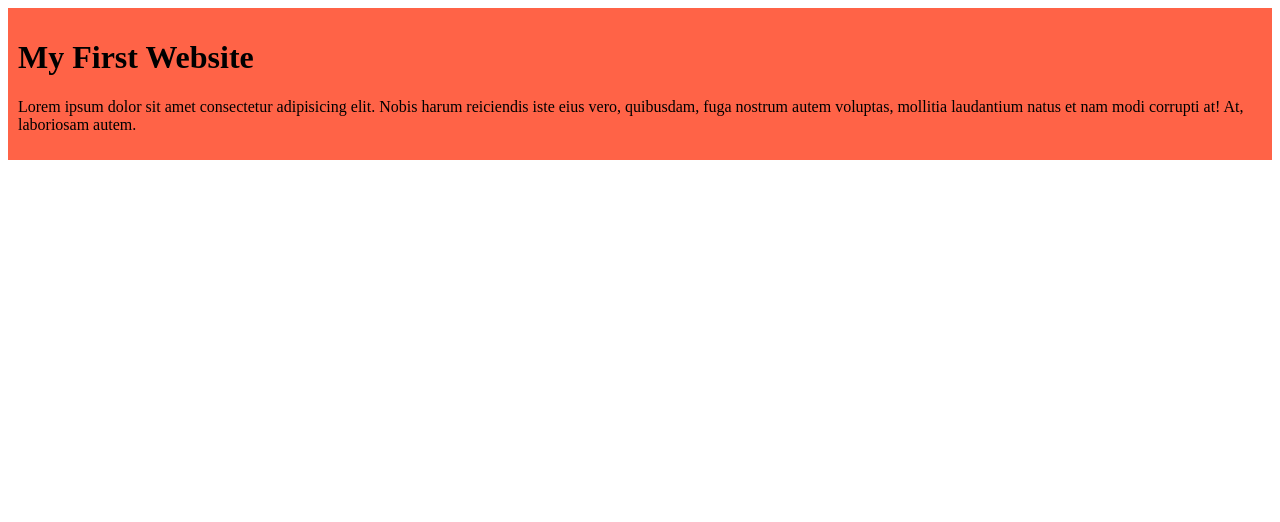
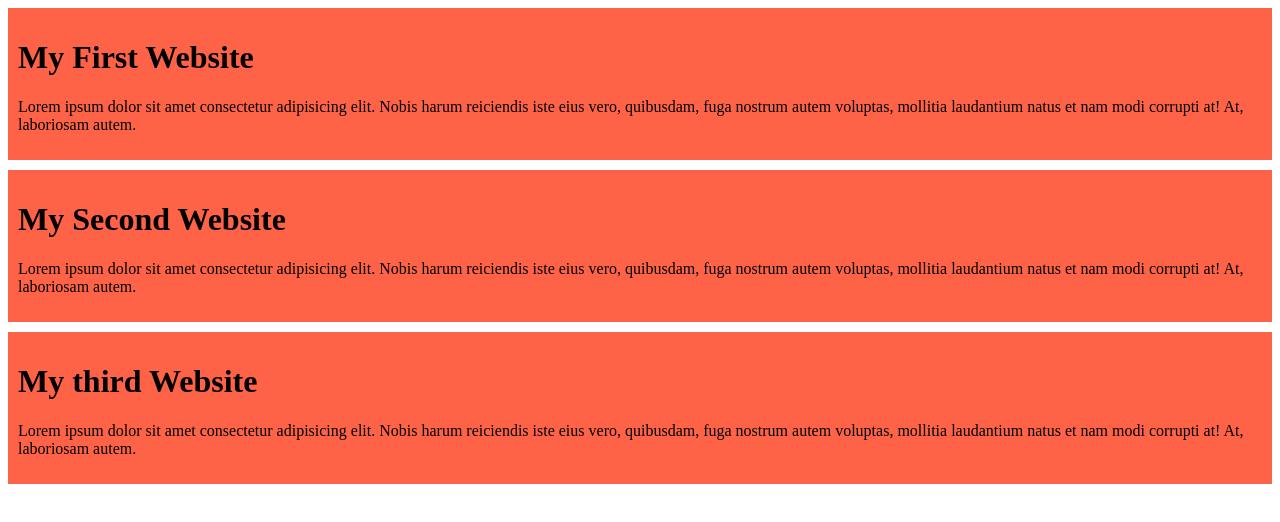
Before and after one commit to shafiqul721/my-simple-website, a plain HTML site: page index.html in a window 1280 px wide. Drawn offline with Linux system fonts and the light colour scheme.

Commit message:
added the second and the third block

```diff
--- a/index.html
+++ b/index.html
@@ -11,5 +11,16 @@
             <h1>My First Website</h1>
             <p>Lorem ipsum dolor sit amet consectetur adipisicing elit. Nobis harum reiciendis iste eius vero, quibusdam, fuga nostrum autem voluptas, mollitia laudantium natus et nam modi corrupti at! At, laboriosam autem.</p>
         </div>
+        <div>
+            <h1>My Second Website</h1>
+            <p>Lorem ipsum dolor sit amet consectetur adipisicing elit. Nobis harum reiciendis iste eius vero, quibusdam, fuga nostrum autem voluptas, mollitia laudantium natus et nam modi corrupti at! At, laboriosam autem.</p>
+        </div>
+        <div>
+            <h1>My third Website</h1>
+            <p>Lorem ipsum dolor sit amet consectetur adipisicing elit. Nobis harum reiciendis iste eius vero, quibusdam, fuga nostrum autem voluptas, mollitia laudantium natus et nam modi corrupti at! At, laboriosam autem.</p>
+        </div>
+
+
+
 </body>
 </html>
--- a/styles/blog.css
+++ b/styles/blog.css
@@ -1,4 +1,5 @@
 div {
     background-color: tomato;
     padding: 10px;
+    margin-bottom: 10px;
 }
```
